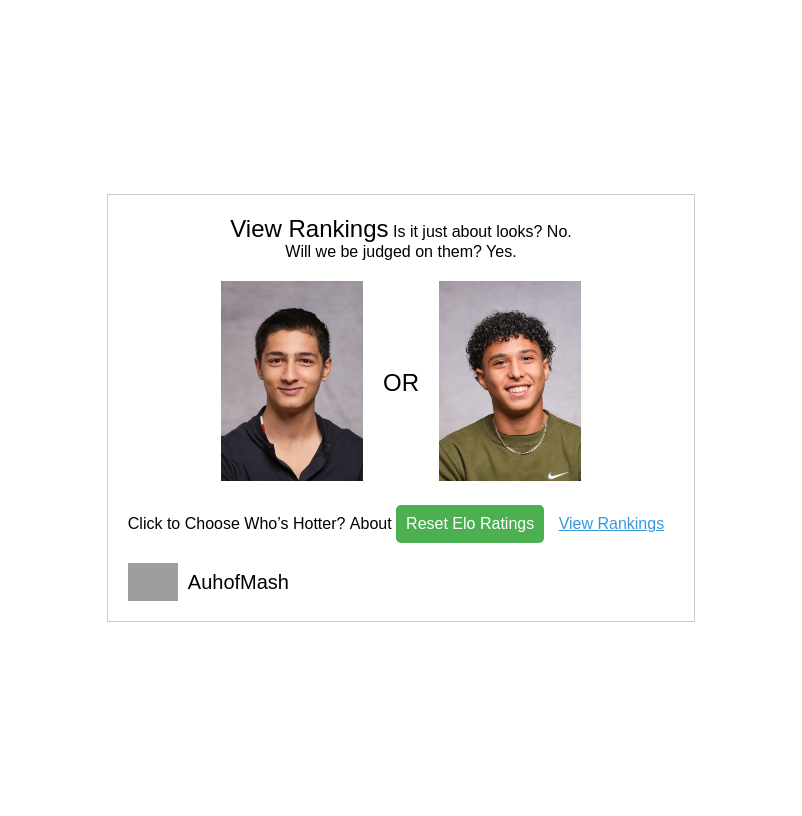
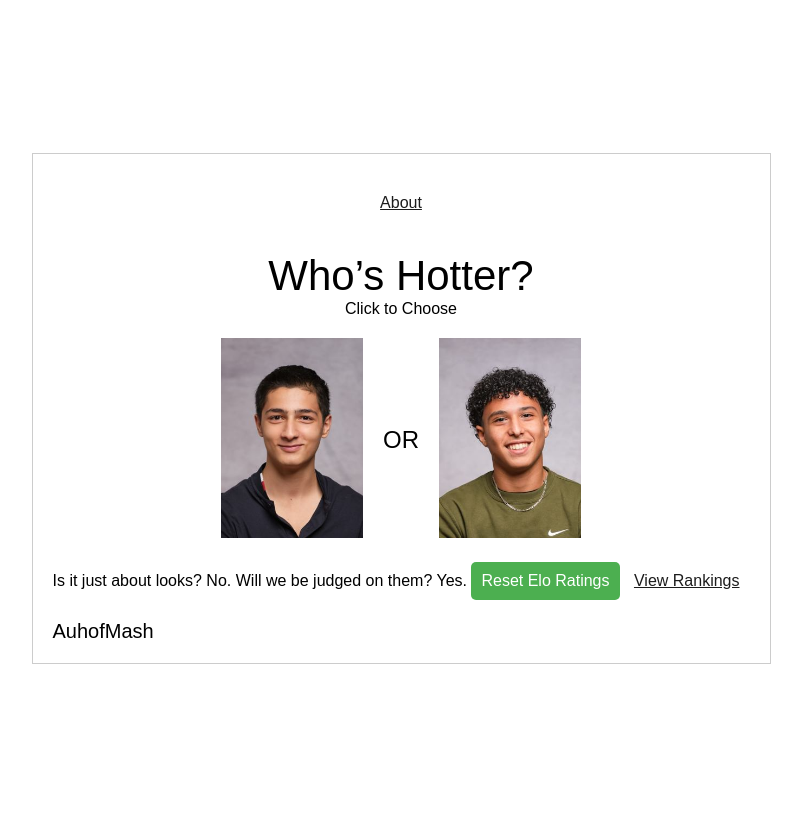
Before and after one commit to Saha3nd/auhofmash.com, a Flask app: page / in a window 1280 px wide. Shown: the whole page, without its empty margins (239-1041 px from the left). Run offline with Flask 3, Linux system fonts and the light colour scheme; grey boxes are pictures that could not be loaded.

Commit message:
More UI Fix

```diff
--- a/static/styles.css
+++ b/static/styles.css
@@ -23,7 +23,8 @@ body {
 
 .frame-text02 {
     margin-top: 20px;
-    font-size: 16px;
+    padding: 40;
+    font-size: 24;
 }
 
 /* Horizontal images container */
@@ -49,11 +50,26 @@ body {
     margin: 0 10px;
 }
 
-.frame-text09,
-.frame-text11,
+.frame-text09 {
+    font-size: 14;
+}
+
+.frame-text11 {
+    font-size: 42px;
+}
+
 .frame-text13 {
-    margin-top: 20px;
+    display: inline-block;
+    margin-top: -20px;
+    padding: 40px;
+    cursor: pointer;
+    background: none;
+    color: #1c1c1c;
+    border: none;
+    border-radius: 5px;
     font-size: 16px;
+    text-decoration: underline;
+    text-align: center;
 }
 
 /* Elo Reset button */
@@ -74,7 +90,7 @@ button {
     padding: 10px;
     cursor: pointer;
     background: none;
-    color: #3498db;
+    color: #1c1c1c;
     border: none;
     border-radius: 5px;
     font-size: 16px;
--- a/templates/index.html
+++ b/templates/index.html
@@ -14,14 +14,11 @@
 
     <div class="frame-container">
         <div class="frame-frame">
-            <span class="frame-text"><span>View Rankings</span></span>
-            <span class="frame-text02">
-                <span>
-                    <span>Is it just about looks? No.</span>
-                    <br />
-                    <span>Will we be judged on them? Yes.</span>
-                </span>
-            </span>
+
+            <span class="frame-text13"><span>About</span></span><br/>
+
+            <span class="frame-text11"><span>Who’s Hotter?</span><br /></span>
+            <span class="frame-text09"><span>Click to Choose</span></span>
 
             <!-- Horizontal images container -->
             <div class="frame-images-horizontal">
@@ -34,9 +31,12 @@
                 </div>
             </div>
 
-            <span class="frame-text09"><span>Click to Choose</span></span>
-            <span class="frame-text11"><span>Who’s Hotter?</span></span>
-            <span class="frame-text13"><span>About</span></span>
+            <span class="frame-text02">
+                <span>
+                    <span>Is it just about looks? No.</span>
+                    <span>Will we be judged on them? Yes.</span>
+                </span>
+            </span>
 
             <!-- Elo Reset button -->
             <button onclick="resetEloRatings()">Reset Elo Ratings</button>
@@ -45,7 +45,6 @@
             <a href="{{ url_for('podium') }}" class="frame-podium-button">View Rankings</a>
 
             <div class="frame-heading">
-                <img src="/rectangle25-dler-200h.png" alt="Rectangle25" class="frame-rectangle">
                 <span class="frame-text15"><span>AuhofMash</span></span>
             </div>
         </div>
```
Also changed, not shown: instance/site.db.
